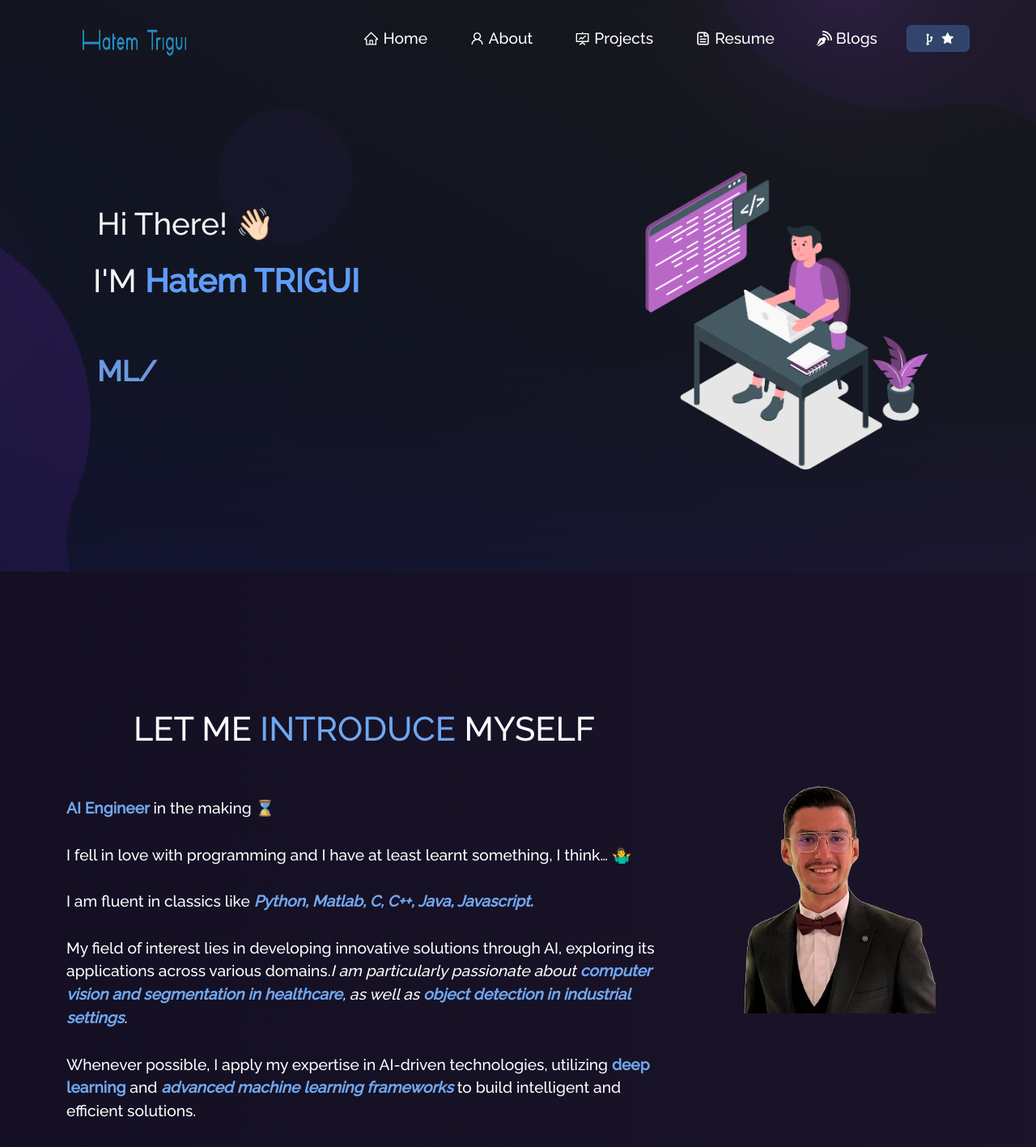
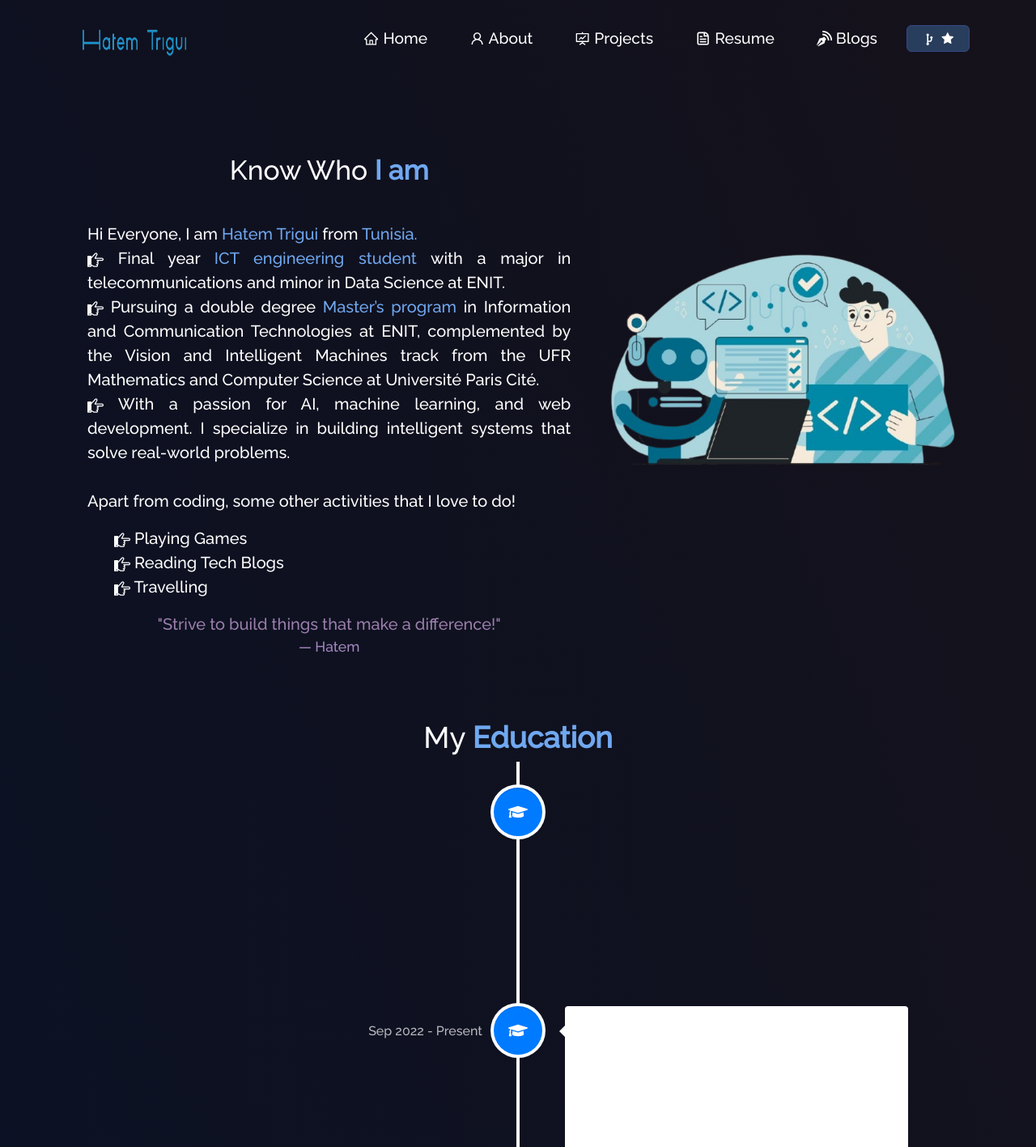
Before and after one commit to hatrigui/Portfolio, a React (Create React App) app: page /about in a window 1280 px wide. Before the commit this address led to /. Shown: the top 1417 px of the page at 81% size. Built offline with nearby package versions, Linux system fonts and the light colour scheme.

Commit message:
add about component

```diff
--- a/package.json
+++ b/package.json
@@ -13,6 +13,7 @@
     "react-router-dom": "^7.1.5",
     "react-scripts": "5.0.1",
     "react-tsparticles": "^2.12.2",
+    "react-vertical-timeline-component": "^3.5.3",
     "typewriter-effect": "^2.21.0",
     "web-vitals": "^4.2.4"
   },
--- a/src/App.js
+++ b/src/App.js
@@ -2,6 +2,7 @@ import React, { useState, useEffect } from "react";
 import Preloader from "../src/components/Pre";
 import Navbar from "./components/Navbar";
 import Home from "./components/Home/Home";
+import About from "./components/About/About";
 import Footer from "./components/Footer";
 import {
   BrowserRouter as Router,
@@ -33,6 +34,7 @@ function App() {
         <ScrollToTop />
         <Routes>
           <Route path="/" element={<Home />} />
+          <Route path="/about" element={<About />} />
           <Route path="*" element={<Navigate to="/"/>} />
         </Routes>
         <Footer />
--- /dev/null
+++ b/src/components/About/About.js
@@ -0,0 +1,54 @@
+import React from "react";
+import { Container, Row, Col } from "react-bootstrap";
+import Particle from "../Particle";
+import Techstack from "./Techstack";
+import Aboutcard from "./AboutCard";
+import laptopImg from "../../Assets/about.png";
+import Toolstack from "./Toolstack";
+import Education from "./Education";
+
+function About() {
+  return (
+    <Container fluid className="about-section">
+      <Particle />
+      <Container>
+        <Row style={{ justifyContent: "center", padding: "10px" }}>
+          <Col
+            md={7}
+            style={{
+              justifyContent: "center",
+              paddingTop: "30px",
+              paddingBottom: "50px",
+            }}
+          >
+            <h1 style={{ fontSize: "2.1em", paddingBottom: "20px" }}>
+              Know Who <strong className="blue">I am</strong>
+            </h1>
+            <Aboutcard />
+          </Col>
+          <Col
+            md={5}
+            style={{ paddingTop: "120px", paddingBottom: "50px" }}
+            className="about-img"
+          >
+            <img src={laptopImg} alt="about" className="img-fluid" />
+          </Col>
+          <Education />
+        </Row>
+        <h1 className="project-heading">
+          Professional <strong className="blue">Skillset </strong>
+        </h1>
+
+        <Techstack />
+
+        <h1 className="project-heading">
+          <strong className="blue">Tools</strong> I use
+        </h1>
+        <Toolstack />
+
+      </Container>
+    </Container>
+  );
+}
+
+export default About;
--- /dev/null
+++ b/src/components/About/AboutCard.js
@@ -0,0 +1,45 @@
+import React from "react";
+import Card from "react-bootstrap/Card";
+import { ImPointRight } from "react-icons/im";
+
+function AboutCard() {
+  return (
+    <Card className="quote-card-view">
+      <Card.Body>
+        <blockquote className="blockquote mb-0">
+          <p style={{ textAlign: "justify" }}>
+            Hi Everyone, I am <span className="blue">Hatem Trigui </span>
+            from <span className="blue"> Tunisia.</span>
+            <br />
+            <ImPointRight /> Final year <span className="blue"> ICT engineering student  </span>with a major in telecommunications and minor in Data Science at ENIT.
+            <br />
+            <ImPointRight /> Pursuing a double degree <span className="blue"> Master’s program </span> in Information and Communication Technologies at ENIT, complemented by the Vision and Intelligent Machines track from the UFR Mathematics and Computer Science at Université Paris Cité.
+            <br />
+            <ImPointRight />  With a passion for AI, machine learning, and web development. I specialize in building intelligent systems that solve real-world problems.
+            <br />
+            <br />
+            Apart from coding, some other activities that I love to do!
+          </p>
+          <ul>
+            <li className="about-activity">
+              <ImPointRight /> Playing Games
+            </li>
+            <li className="about-activity">
+              <ImPointRight /> Reading Tech Blogs
+            </li>
+            <li className="about-activity">
+              <ImPointRight /> Travelling
+            </li>
+          </ul>
+
+          <p style={{ color: "rgb(155 126 172)" }}>
+            "Strive to build things that make a difference!"{" "}
+          </p>
+          <footer className="blockquote-footer">Hatem</footer>
+        </blockquote>
+      </Card.Body>
+    </Card>
+  );
+}
+
+export default AboutCard;
--- /dev/null
+++ b/src/components/About/Education.js
@@ -0,0 +1,78 @@
+import React from "react";
+import { Container } from "react-bootstrap";
+import Particle from "../Particle";
+import { VerticalTimeline, VerticalTimelineElement } from "react-vertical-timeline-component";
+import "react-vertical-timeline-component/style.min.css";
+import { FaGraduationCap } from "react-icons/fa";
+
+function Education() {
+  return (
+    <Container fluid className="education-section">
+      <Particle />
+      <Container>
+        <h1 className="project-heading">
+          My <strong className="blue">Education</strong>
+        </h1>
+        <VerticalTimeline>
+          <VerticalTimelineElement
+            className="vertical-timeline-element--education"
+            date="Sep 2024 - Present"
+            icon={<FaGraduationCap />}
+            iconStyle={{ background: "#007bff", color: "#fff" }}
+          >
+            <h3 className="vertical-timeline-element-title">
+              M.Sc in Information Processing and Complexity of Living Systems
+            </h3>
+            <h4 className="vertical-timeline-element-subtitle">
+              National Engineering School of Tunis (ENIT), Tunisia
+            </h4>
+          </VerticalTimelineElement>
+
+          <VerticalTimelineElement
+            className="vertical-timeline-element--education"
+            date="Sep 2022 - Present"
+            icon={<FaGraduationCap />}
+            iconStyle={{ background: "#007bff", color: "#fff" }}
+          >
+            <h3 className="vertical-timeline-element-title">
+              Telecommunications Engineering with Minors in Data Science and AI
+            </h3>
+            <h4 className="vertical-timeline-element-subtitle">
+              National Engineering School of Tunis (ENIT), Tunisia
+            </h4>
+          </VerticalTimelineElement>
+
+          <VerticalTimelineElement
+            className="vertical-timeline-element--education"
+            date="Sep 2020 - Jun 2022"
+            icon={<FaGraduationCap />}
+            iconStyle={{ background: "#007bff", color: "#fff" }}
+          >
+            <h3 className="vertical-timeline-element-title">
+              Pre-Engineering Studies in Mathematics and Physics
+            </h3>
+            <h4 className="vertical-timeline-element-subtitle">
+              Preparatory Institute for Engineering Studies of El-Manar, Tunisia
+            </h4>
+          </VerticalTimelineElement>
+
+          <VerticalTimelineElement
+            className="vertical-timeline-element--education"
+            date="Jun 2020"
+            icon={<FaGraduationCap />}
+            iconStyle={{ background: "#007bff", color: "#fff" }}
+          >
+            <h3 className="vertical-timeline-element-title">
+              Baccalaureate Diploma (Mathematics Section)
+            </h3>
+            <h4 className="vertical-timeline-element-subtitle">
+              Tahar Sfar High School, Mahdia, Tunisia
+            </h4>
+          </VerticalTimelineElement>
+        </VerticalTimeline>
+      </Container>
+    </Container>
+  );
+}
+
+export default Education;
--- /dev/null
+++ b/src/components/About/Techstack.js
@@ -0,0 +1,66 @@
+import React from "react";
+import { Col, Row } from "react-bootstrap";
+import { CgCPlusPlus } from "react-icons/cg";
+import {
+  DiJavascript1,
+  DiReact,
+  DiNodejs,
+  DiMongodb,
+  DiPython,
+  DiGit,
+  DiJava,
+  DiDjango,
+  DiHtml5,
+  DiCss3,
+} from "react-icons/di";
+import {
+  SiNextdotjs,
+
+} from "react-icons/si";
+
+
+function Techstack() {
+  return (
+    <Row style={{ justifyContent: "center", paddingBottom: "50px" }}>
+      <Col xs={4} md={2} className="tech-icons">
+        <CgCPlusPlus />
+      </Col>
+      <Col xs={4} md={2} className="tech-icons">
+        <DiHtml5 />
+      </Col>
+      <Col xs={4} md={2} className="tech-icons">
+        <DiCss3 />
+      </Col>
+      <Col xs={4} md={2} className="tech-icons">
+        <DiDjango />
+      </Col>
+      <Col xs={4} md={2} className="tech-icons">
+        <DiJavascript1 />
+      </Col>
+      <Col xs={4} md={2} className="tech-icons">
+        <DiNodejs />
+      </Col>
+      <Col xs={4} md={2} className="tech-icons">
+        <DiReact />
+      </Col>
+      <Col xs={4} md={2} className="tech-icons">
+        <DiMongodb />
+      </Col>
+      <Col xs={4} md={2} className="tech-icons">
+        <SiNextdotjs />
+      </Col>
+      <Col xs={4} md={2} className="tech-icons">
+        <DiGit />
+      </Col>
+      <Col xs={4} md={2} className="tech-icons">
+        <DiPython />
+      </Col>
+      <Col xs={4} md={2} className="tech-icons">
+        <DiJava />
+      </Col>
+
+    </Row>
+  );
+}
+
+export default Techstack;
--- /dev/null
+++ b/src/components/About/Toolstack.js
@@ -0,0 +1,39 @@
+import React from "react";
+import { Col, Row } from "react-bootstrap";
+import {
+  SiPostman,
+} from "react-icons/si";
+import { DiVisualstudio, DiCisco, DiSpark, DiDocker, DiAws} from "react-icons/di";
+
+
+function Toolstack() {
+  return (
+    <Row style={{ justifyContent: "center", paddingBottom: "50px" }}>
+
+      <Col xs={4} md={2} className="tech-icons">
+        <DiCisco />
+      </Col>
+
+      <Col xs={4} md={2} className="tech-icons">
+        <DiSpark />
+      </Col>
+      <Col xs={4} md={2} className="tech-icons">
+        <DiDocker />
+      </Col>
+
+      <Col xs={4} md={2} className="tech-icons">
+        <DiVisualstudio />
+      </Col>
+      <Col xs={4} md={2} className="tech-icons">
+        <SiPostman />
+      </Col>
+      <Col xs={4} md={2} className="tech-icons">
+        <DiAws />
+      </Col>
+
+
+    </Row>
+  );
+}
+
+export default Toolstack;
```
Also changed, not shown: src/Assets/about.png (added), 1 other file (tests, documents, lock files or other folders).
